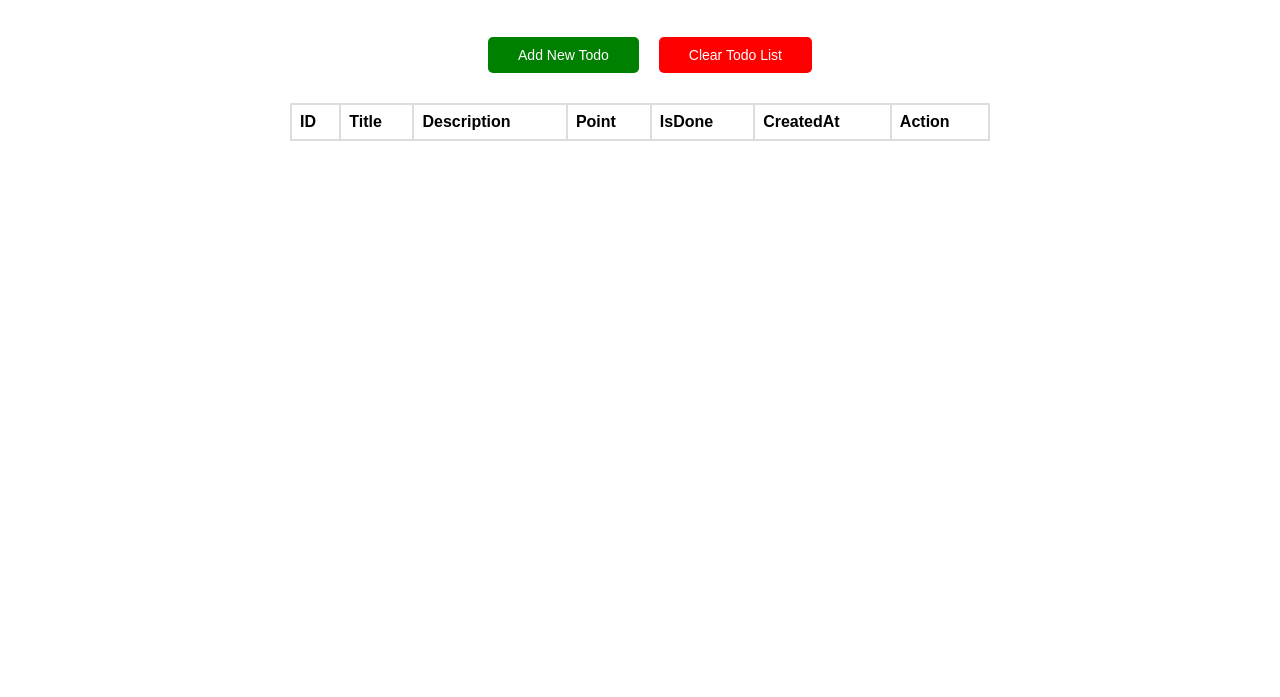
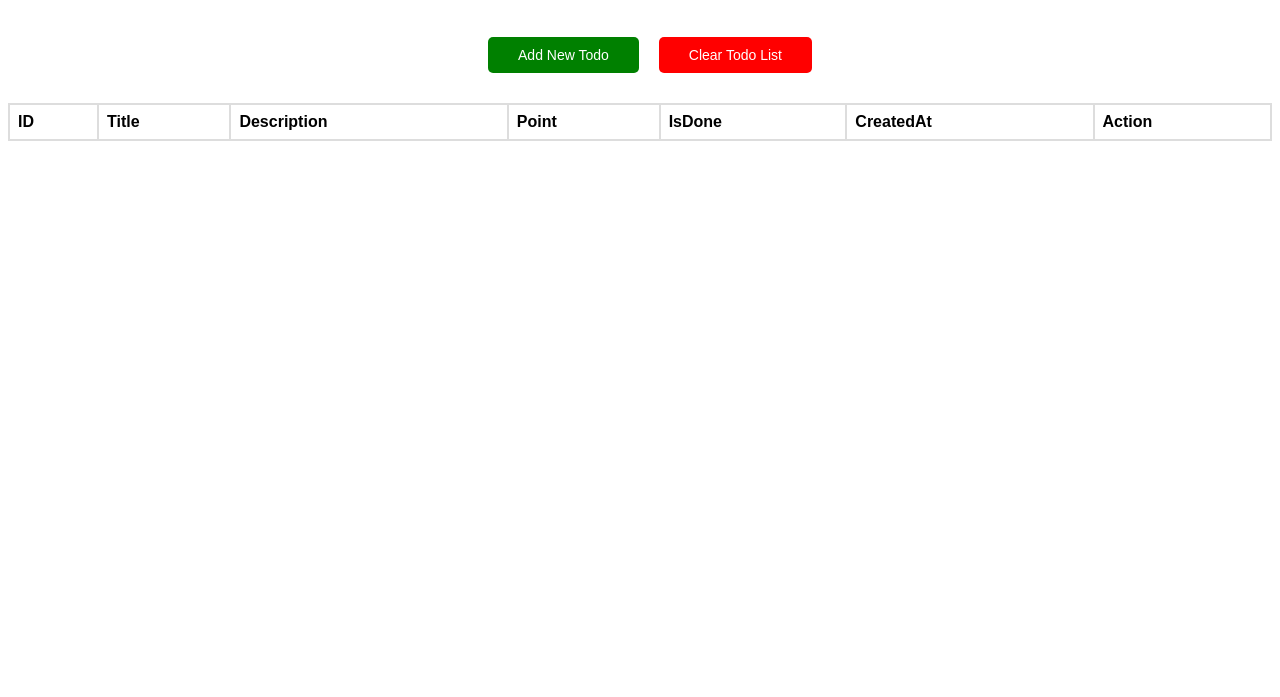
Before and after one commit to mohamad-tahan/todo_jquery, a plain HTML site: page index.html in a window 1280 px wide. Shown: the part 103-800 px from the top of the page. Drawn offline with nearby package versions, Linux system fonts and the light colour scheme.

Commit message:
Changed width and removed bg color

```diff
--- a/styles/todo.css
+++ b/styles/todo.css
@@ -1,7 +1,7 @@
 table {
     font-family: arial, sans-serif;
     border-collapse: collapse;
-    width: 700px;
+    width: 100%;
     margin-left: auto;
   margin-right: auto;
   }
@@ -13,7 +13,6 @@ table {
   }
 
   tr:nth-child(even) {
-    background-color: #dddddd;
     border: 2px solid #dddddd;
   }
   h1{
```
